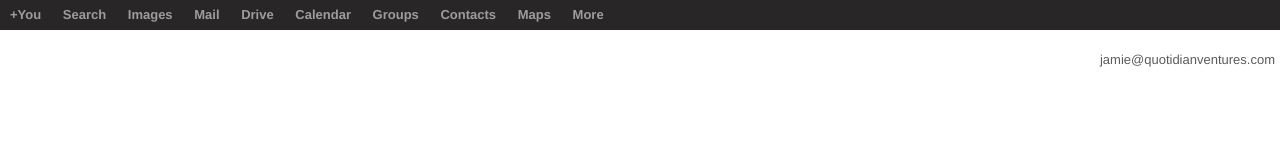
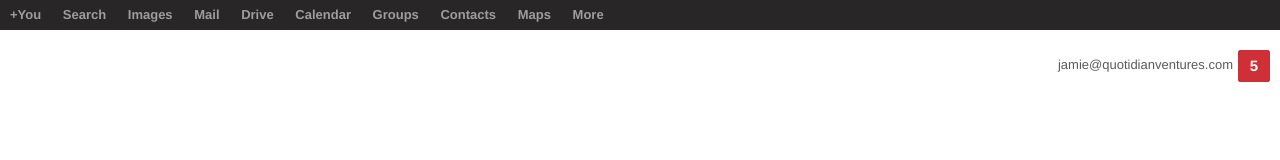
Before and after one commit to jamielynnroth/Google-, a plain HTML site: page Google_Redesign.html in a window 1280 px wide. Shown: the top 160 px of the page. Drawn offline with Linux system fonts and the light colour scheme.

Commit message:
Add box shadow and account info

```diff
--- a/Google_Redesign.html
+++ b/Google_Redesign.html
@@ -28,7 +28,11 @@
 		</header>
 
 		<div id="account">
-			<p> jamie@quotidianventures.com </p>
+			<p id= "name"> jamie@quotidianventures.com </p>
+			<div id="mail_count">
+				<p> 5 </p>
+			</div>
+
 
 		</div> <!-- #account -->
 
--- a/Google_Style.css
+++ b/Google_Style.css
@@ -83,13 +83,41 @@ table {
 	}
 
 #account {
+	margin-top: 20px;
+	position: relative;
+	float: right;
+}
+
+#name {
+	float: left;
 	font-family: helvetica;
 	text-align: right;
 	font-size: 13px;
 	color: #5C5A5B;
-	margin-top: 20px;
 	position: relative;
-	right: 5px;
+	margin-right: 15px;
+	width: 300px;
+	line-height:30px;
+
+}
+
+#mail_count {
+	border: 1px solid #CF3037;
+	height: 30px;
+	width: 30px;
+	background: #CF3037;
+	font-family: helvetica;
+	color: white;
+	font-weight: bold;
+	font-size: 15px;
+	text-align: center;
+	vertical-align: middle;
+	line-height: 30px;
+	border-radius: 2px;
+	float: left;
+	position: relative;
+	right: 10px;
+
 }
 
 /*logo*/
@@ -154,7 +182,9 @@ fieldset {
 }
 
 #Google_Search:hover {
-	box-shadow: none 0 10px 1px rgba(0, 0, 0, 0.1), 0 1px 0 #fff;
+	-webkit-box-shadow: 1px 1px 2px rgba(50, 50, 50, 0.5);
+	-moz-box-shadow:    1px 1px 2px rgba(50, 50, 50, 0.5);
+	box-shadow:         1px 1px 2px rgba(50, 50, 50, 0.5);
 }
 
 #Im_Feeling_Lucky {
@@ -171,6 +201,13 @@ fieldset {
 	padding: 10px;
 	float:left;
 }
+
+#Im_Feeling_Lucky:hover {
+		-webkit-box-shadow: 1px 1px 1px rgba(50, 50, 50, 0.5);
+		-moz-box-shadow:    1px 1px 1px rgba(50, 50, 50, 0.5);
+		box-shadow:         1px 1px 1px rgba(50, 50, 50, 0.5);
+}
+
 
 /*footer*/
 footer ul li {
```
